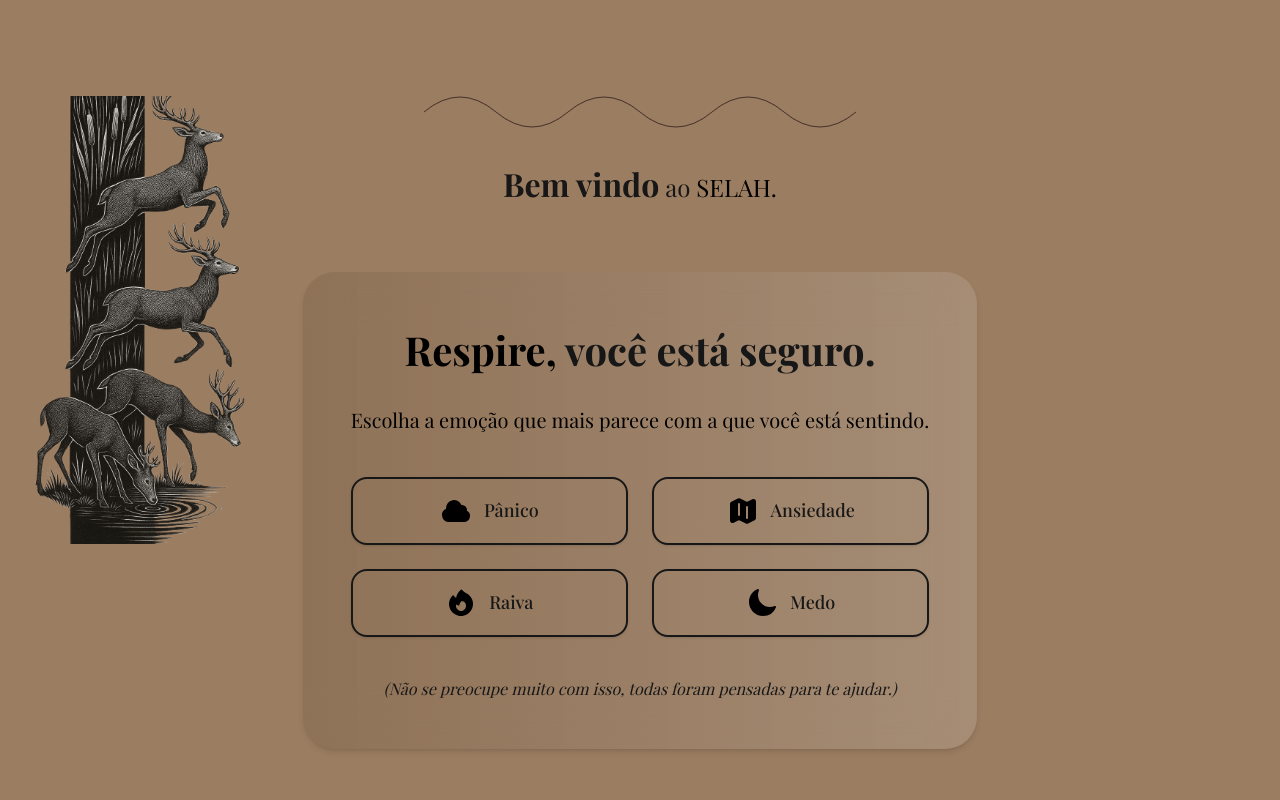
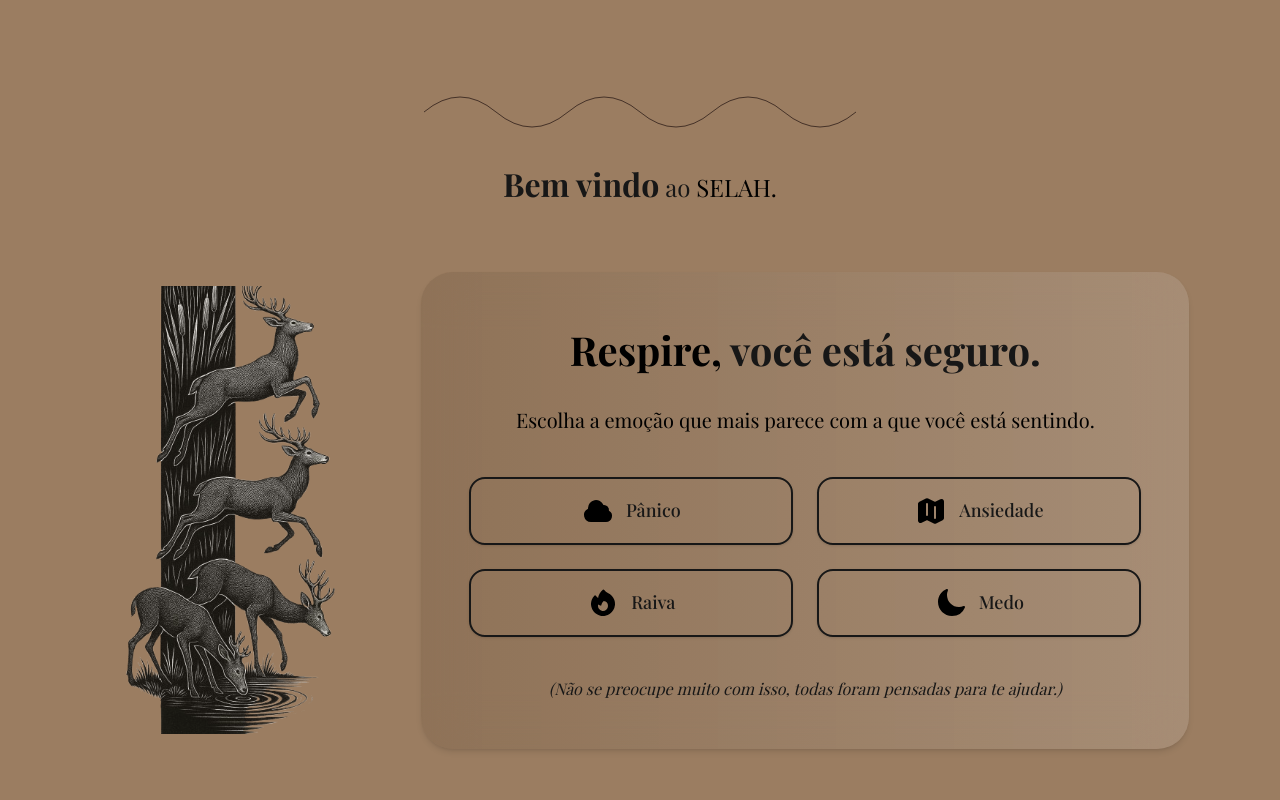
Before and after one commit to leticiael/selah-app, a Next.js app: page / in a window 1280 px wide. Shown: the top 800 px of the page. Built offline with nearby package versions, Linux system fonts and the light colour scheme; a web font is replaced by a local one.

Commit message:
fix img article

```diff
--- a/src/app/page.tsx
+++ b/src/app/page.tsx
@@ -39,28 +39,26 @@ export default function Home() {
         <span className="font-bold text-[2rem] text-selah-soft">Bem vindo</span> ao <span className="text-black">SELAH.</span>
       </div>
 
-      {/* Imagem lateral */}
-      <div className="absolute left-0 top-[6rem] hidden lg:block z-40">
+      {/* Imagem de cervo ao lado do card principal */}
+      <div className="w-full flex flex-col lg:flex-row items-center justify-center relative mt-[4rem] mb-[4rem]">
+        <div className="hidden lg:flex flex-col justify-center items-center mr-8">
         <img
   src="cervo.png"
-          alt="Ilustração"
+  alt="Ilustração de cervo"
   className="max-h-[28rem] object-contain opacity-90 transition-all duration-300 hover:scale-110 hover:drop-shadow-2xl cursor-pointer"
   onMouseEnter={() => setBlurActive(true)}
   onMouseLeave={() => setBlurActive(false)}
 />
         </div>
-
         {/* Card principal */}
-      <section className="relative bg-selah-card/70 backdrop-blur-xl rounded-[2rem] p-[3rem] max-w-[48rem] text-center shadow-md z-40 overflow-hidden mt-[4rem] mb-[4rem]">
+        <section className="relative bg-selah-card/70 backdrop-blur-xl rounded-[2rem] p-[3rem] max-w-[48rem] text-center shadow-md z-40 overflow-hidden w-full">
           <div className="absolute inset-0 bg-gradient-to-r from-selah-soft/10 via-white/20 to-selah-soft/10 animate-calm pointer-events-none"></div>
-
           <h1 className="text-[2.5rem] font-bold mb-[1.5rem] relative">
             <span className="text-black">Respire,</span> <span className="text-selah-soft">você está seguro.</span>
           </h1>
           <p className="text-[1.25rem] mb-[2.5rem] text-black relative leading-relaxed">
             Escolha a emoção que mais parece com a que você está sentindo.
           </p>
-
           <div className="grid grid-cols-1 sm:grid-cols-2 gap-[1.5rem] justify-center mb-[2.5rem] relative">
             {[
               { label: "Pânico", path: "/panico", icon: <CloudIcon className="h-[2rem] w-[2rem] text-black" /> },
@@ -78,13 +76,12 @@ export default function Home() {
               </a>
             ))}
           </div>
-
           <p className="text-[1rem] italic relative text-selah-soft">
             (Não se preocupe muito com isso, todas foram pensadas para te ajudar.)
           </p>
         </section>
+      </div>
 
-      {/* Linha de separação animada */}
       <svg
         className="mt-[2rem] w-full h-[6rem] z-40 relative"
         xmlns="http://www.w3.org/2000/svg"
@@ -109,9 +106,11 @@ export default function Home() {
           />
         </path>
       </svg>
+
       {/* Footer */}
       <footer className="w-full bg-selah-card/50 backdrop-blur-md rounded-t-[2rem] p-[2.5rem] text-center shadow-md z-40 mt-[2.5rem] relative flex flex-col items-center">
         <div className="w-full flex flex-col lg:flex-row items-center justify-center gap-10">
+          {/* Imagem de garça */}
           <div className="flex-shrink-0 flex items-center justify-center mb-6 lg:mb-0">
             <img
               src="grua.png"
@@ -175,7 +174,6 @@ export default function Home() {
         <p className="text-[1.15rem] text-black text-selah-soft mt-[2.5rem] mb-[1.5rem]">
           Obrigada por nos escolher, desenvolvido por Leticia Eltermann <span className="heart">❤️</span>
         </p>
-
       </footer>
     </main>
   );
```
Lines whose indentation alone changed are shown as unchanged.
